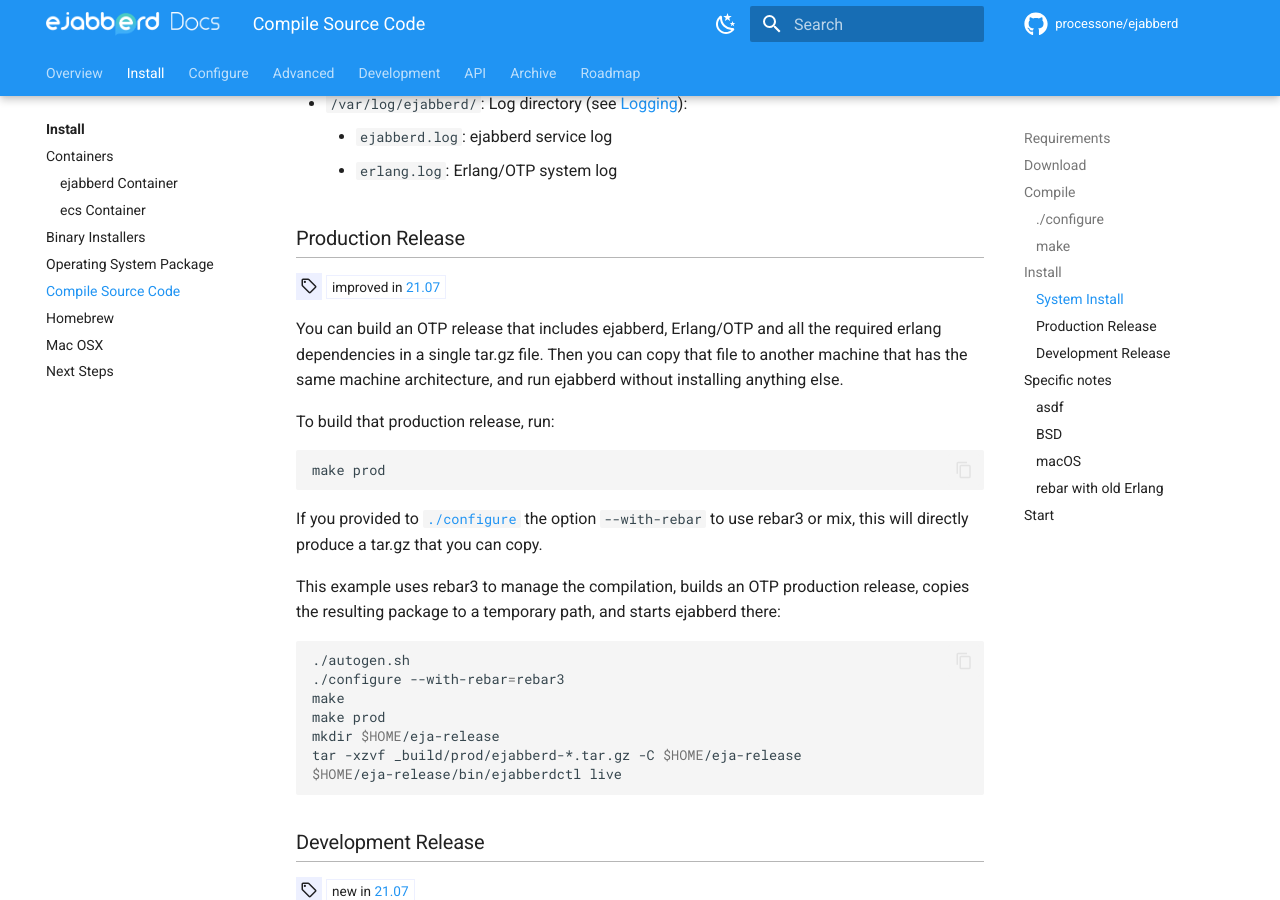
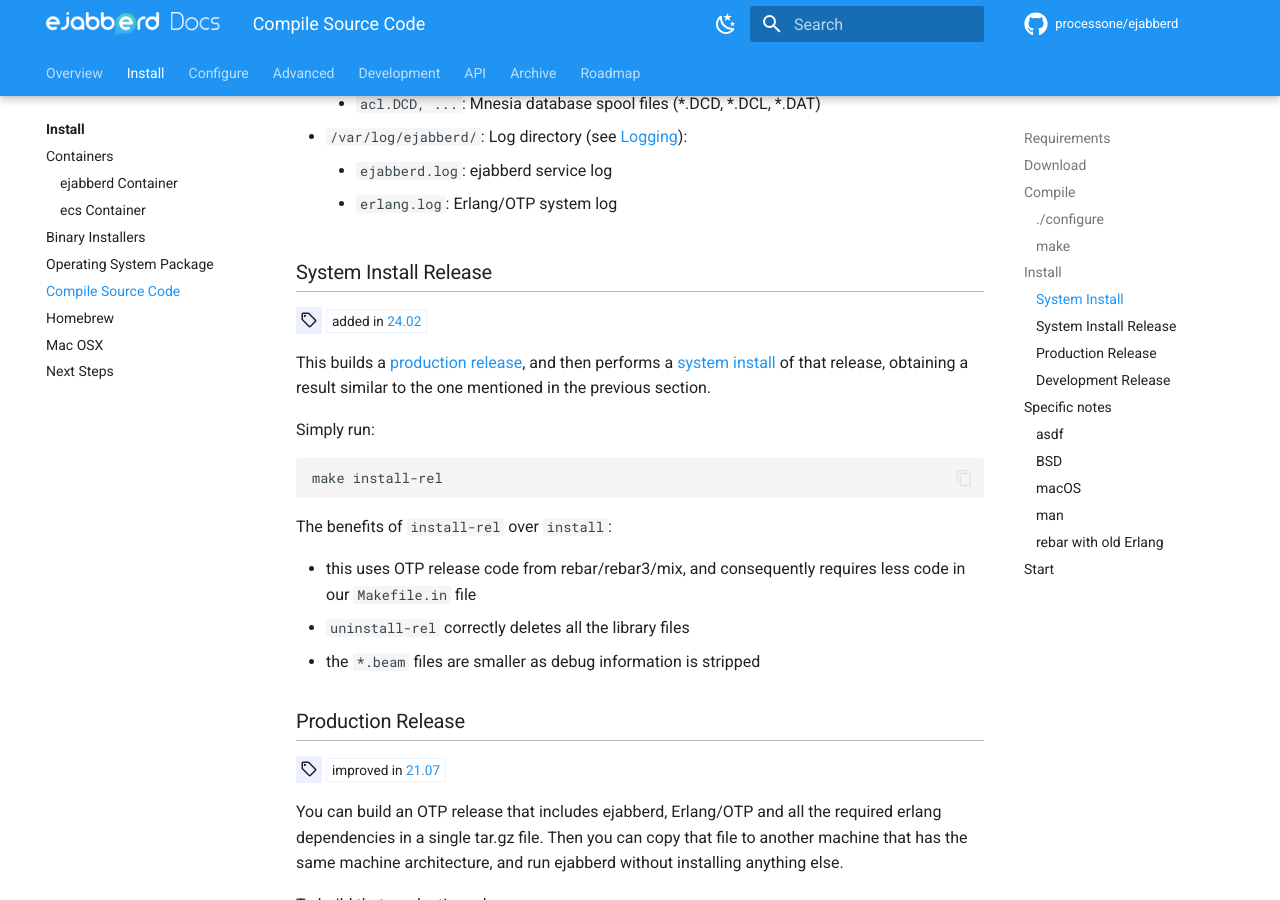
Before and after one commit to processone/docs.ejabberd.im, an MkDocs documentation site: the page built from content/admin/install/source.md, in a window 1280 px wide and 900 px high, scrolled down 5052 px. Built offline with MkDocs 1.6.1 and Material for MkDocs 9.7.7, drawn with Linux system fonts in a browser that asks for light colours; comment, search, counter and statistics services are not loaded; some of the changed text lies outside the part shown.

Commit message:
Explain install-rel and man page

````diff
--- a/content/admin/install/source.md
+++ b/content/admin/install/source.md
@@ -183,6 +183,7 @@
 There are several ways to install and run ejabberd after it's compiled from source code:
 
 - [system install](#system-install)
+- [system install a release](#system-install-release)
 - building a [production](#production-release) release
 - building a [development](#production-release) release
 - don't install at all, just [start](#start) with `make relive`
@@ -229,6 +230,26 @@
 
     - `ejabberd.log`:   ejabberd service log
     - `erlang.log`:   Erlang/OTP system log
+
+### System Install Release
+
+<!-- md:version added in [24.02](../../archive/24.02/index.md) -->
+
+This builds a [production release](#production-release),
+and then performs a [system install](#system-install) of that release,
+obtaining a result similar to the one mentioned in the previous section.
+
+Simply run:
+
+``` sh
+make install-rel
+```
+
+The benefits of `install-rel` over `install`:
+
+- this uses OTP release code from rebar/rebar3/mix, and consequently requires less code in our `Makefile.in` file
+- `uninstall-rel` correctly deletes all the library files
+- the `*.beam` files are smaller as debug information is stripped
 
 ### Production Release
 
@@ -340,6 +361,19 @@
 
 Check also the guide for [Installing ejabberd development environment on OSX](../../developer/install-osx.md)
 
+### man
+
+ejabberd includes a man page which documents the toplevel and modules options,
+the same information that is published in the
+[Top-Level Options](../../configuration/toplevel.md) and
+[Modules Options](../../configuration/modules.md) sections.
+
+The man file can be read locally with:
+
+``` sh
+man -l man/ejabberd.yml.5
+```
+
 ### rebar with old Erlang
 
 The ejabberd source code package includes `rebar` and `rebar3` binaries
````
